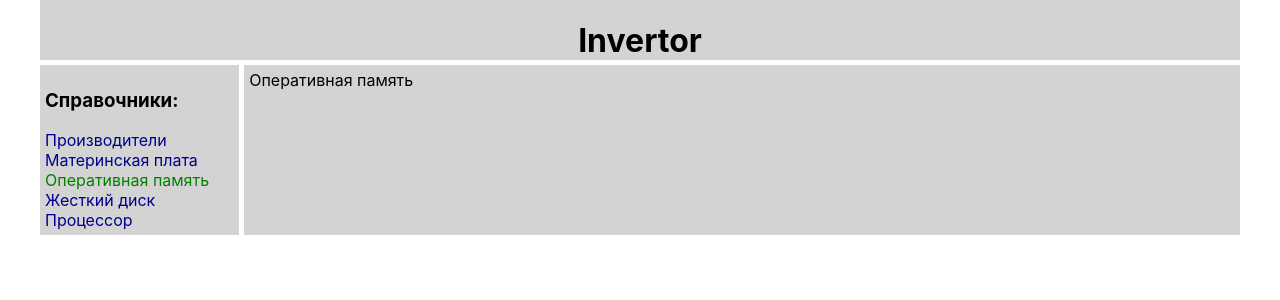
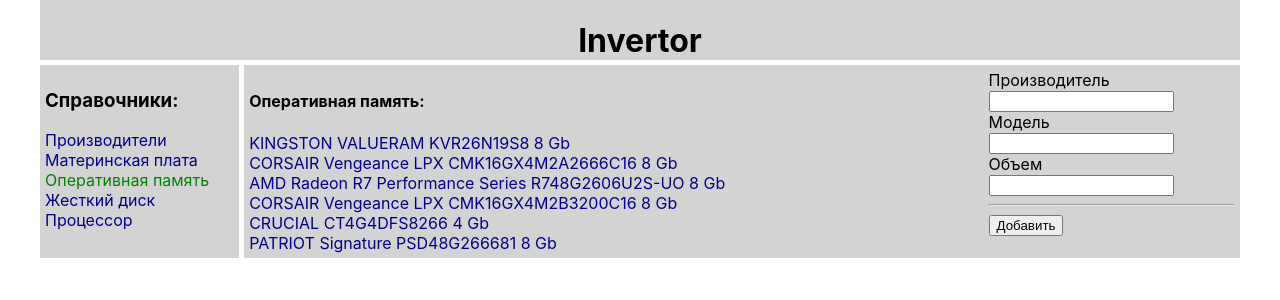
Before and after one commit to andropovdv/r_invert, a React (Create React App) app: page /rams in a window 1280 px wide. Shown: the top 300 px of the page. Built offline with nearby package versions, Linux system fonts and the light colour scheme.

Commit message:
Привел все компонеты к одному функционалу

```diff
--- a/src/App.js
+++ b/src/App.js
@@ -15,11 +15,16 @@
       <Header />
       <Navbar />
       <div className='app-wrapper-content'>
-        <Route path='/record' render={() => <Record vendors={props.state.vendorPage.vendors} addVendor={props.addVendor}/>} />
-        <Route path='/mboards' render={() => <MBoards state={props.state.mboardPage} />} />
-        <Route path='/rams' component={Rams} />
-        <Route path='/hdds' render={() => <Hdds hdds={props.state.hddPage.hdds} />} />
-        <Route path='/cpus' render={() => <Cpus cpusData={props.state.cpuPage.cpusData} addCpu={props.addCpu}/>} />
+        <Route path='/record' render={() =>
+          <Record vendors={props.state.vendorPage.vendors} addVendor={props.addVendor} />} />
+        <Route path='/mboards' render={() =>
+          <MBoards state={props.state.mboardPage} addSoket={props.addSoket} />} />
+        <Route path='/rams' render={() =>
+          <Rams rams={props.state.ramPage.rams} addRam={props.addRam} />} />
+        <Route path='/hdds' render={() =>
+          <Hdds hdds={props.state.hddPage.hdds} addHdd={props.addHdd} />} />
+        <Route path='/cpus' render={() =>
+          <Cpus cpusData={props.state.cpuPage.cpusData} addCpu={props.addCpu} />} />
       </div>
     </div>
   );
--- a/src/bll/state.js
+++ b/src/bll/state.js
@@ -1,4 +1,5 @@
 import { rerenderEntireTree } from "../render";
+
 
 let state = {
     vendorPage: {
@@ -16,6 +17,17 @@
             { id: '5', vendor: 'AMD', model: 'A8 9600' },
             { id: '6', vendor: 'INTEL', model: 'Core i3 9100F' }
         ]
+    },
+    ramPage: {
+        rams: [
+            {id: 1, vendor: 'KINGSTON', model: 'VALUERAM KVR26N19S8', volume: '8 Gb'},
+            {id: 2, vendor: 'CORSAIR', model: 'Vengeance LPX CMK16GX4M2A2666C16', volume: '8 Gb'},
+            {id: 3, vendor: 'AMD Radeon', model: 'R7 Performance Series R748G2606U2S-UO', volume: '8 Gb'},
+            {id: 4, vendor: 'CORSAIR', model: 'Vengeance LPX CMK16GX4M2B3200C16', volume: '8 Gb'},
+            {id: 5, vendor: 'CRUCIAL', model: 'CT4G4DFS8266', volume: '4 Gb'},
+            {id: 6, vendor: 'PATRIOT', model: 'Signature PSD48G266681', volume: '8 Gb'}
+        ]
+
     },
     mboardPage: {
         mboards: [
@@ -66,4 +78,35 @@
     rerenderEntireTree(state)
 }
 
+export let addHdd = (textVendor, textModel) => {
+    let newHdd = {
+        id: 7,
+        vendor: textVendor,
+        model: textModel
+    }
+    state.hddPage.hdds.push(newHdd);
+    rerenderEntireTree(state);
+}
+
+export let addRam = (textVendor, textModel, textVolume) => {
+    let newRam = {
+        id: 7,
+        vendor: textVendor,
+        model: textModel,
+        volume: textVolume
+
+    }
+    state.ramPage.rams.push(newRam);
+    rerenderEntireTree(state)
+}
+
+export let addSoket = (textSoket) => {
+    let newSoket = {
+        id: 5,
+        soket: textSoket
+    }
+    state.mboardPage.sokets.push(newSoket);
+    rerenderEntireTree(state);
+}
+
 export default state;
--- a/src/componets/Hdds/Hdds.jsx
+++ b/src/componets/Hdds/Hdds.jsx
@@ -3,12 +3,22 @@
 import HddItem from './HddItem/hddItem';
 
 const Hdds = (props) => {
-
     let hddsElement = props.hdds.map((h) => {
         return (
             <HddItem id={h.id} vendor={h.vendor} model={h.model} />
         )
     });
+
+    let newModel = React.createRef();
+    let newVendor = React.createRef();
+
+    let addHdd = () => {
+        let textVendor = newVendor.current.value;
+        let textModel = newModel.current.value;
+        props.addHdd(textVendor, textModel);
+        newVendor.current.value = '';
+        newModel.current.value = '';
+    }
 
     return (
         <div className={s.hdds}>
@@ -18,26 +28,19 @@
             </div>
             <div>
                 <div className={s.item}>
-                    <b>Добавить</b>
+                    <button><b>Добавить</b></button>
                 </div>
-                <div className={s.item}>
-                    <textarea></textarea>
-                </div>
-                <div className={s.item}>
-                    <button>Добавить</button>
-                </div>
-                {/* TODO доработать добавление по полям state */}
                 <hr />
                 <div className={s.item}>
                     <label>Производитель</label>
-                    <input />
+                    <input ref={newVendor} />
                 </div>
                 <div className={s.item}>
                     <label>Модель</label><br />
-                    <input />
+                    <input ref={newModel} />
                 </div>
                 <div>
-                    <button>Добавить</button>
+                    <button onClick={addHdd}>Добавить</button>
                 </div>
             </div>
         </div>
--- a/src/componets/MBoards/MBoards.jsx
+++ b/src/componets/MBoards/MBoards.jsx
@@ -21,11 +21,12 @@
         )
     })
 
-let newSoket = React.createRef();
-let addSoket = () => {
-    let textSoket = newSoket.current.value;
-    alert(textSoket)
-}
+    let newSoket = React.createRef();
+    let addSoket = () => {
+        let textSoket = newSoket.current.value;
+        props.addSoket(textSoket);
+        newSoket.current.value = '';
+    }
 
     return (
         <div className={s.mboards}>
@@ -41,8 +42,8 @@
                     {soketElements}
                 </div>
                 <div>
-                    <hr/>
-                    <input ref={newSoket}/>
+                    <hr />
+                    <input ref={newSoket} />
                 </div>
                 <div>
                     <button onClick={addSoket}>Добавить</button>
--- /dev/null
+++ b/src/componets/Rams/RamItem/ramItem.jsx
@@ -0,0 +1,15 @@
+import React from 'react';
+import s from './ramItem.module.css'
+import { NavLink } from 'react-router-dom';
+
+const RamItem = (props) => {
+    debugger;
+    let path = "/Rams/" + props.id;
+    return (
+        <div className={s.item}>
+            <NavLink to={path} activeClassName={s.activeLink}>{props.vendor} {props.model} {props.volume}</NavLink>
+        </div>
+    )
+}
+
+export default RamItem;
--- /dev/null
+++ b/src/componets/Rams/RamItem/ramItem.module.css
@@ -0,0 +1,3 @@
+.item a.activeLink {
+    color: green;
+}
--- a/src/componets/Rams/Rams.jsx
+++ b/src/componets/Rams/Rams.jsx
@@ -1,9 +1,54 @@
 import React from 'react';
-//import s from './Rams.module.css';
+import RamItem from './RamItem/ramItem';
+import s from './Rams.module.css';
 
 const Rams = (props) => {
+
+    let RamsElements = props.rams.map((r) => {
+        return (
+            <RamItem id={r.id} vendor={r.vendor} model={r.model} volume={r.volume} />
+        )
+    })
+
+    let newVendor = React.createRef();
+    let newModel = React.createRef();
+    let volume = React.createRef();
+
+    let addRam = () => {
+        let textVendor = newVendor.current.value;
+        let textModel = newModel.current.value;
+        let textVolume = volume.current.value;
+        props.addRam(textVendor, textModel, textVolume);
+        newVendor.current.value = '';
+        newModel.current.value = '';
+        volume.current.value = '';
+    }
+
     return (
-        <div>Оперативная память</div>
+        <div className={s.rams}>
+            <div className={s.ram_items}>
+                <h4>Оперативная память:</h4>
+                {RamsElements}
+            </div>
+            <div>
+                <div className={s.item}>
+                    <label>Производитель</label>
+                    <input ref={newVendor} />
+                </div>
+                <div className={s.item}>
+                    <label>Модель</label><br />
+                    <input ref={newModel} />
+                </div>
+                <div className={s.item}>
+                    <label>Объем</label><br />
+                    <input ref={volume} />
+                </div>
+                <hr />
+                <div>
+                    <button onClick={addRam}>Добавить</button>
+                </div>
+            </div>
+        </div>
     )
 }
 
--- a/src/componets/Rams/Rams.module.css
+++ b/src/componets/Rams/Rams.module.css
@@ -0,0 +1,9 @@
+.rams {
+    display: grid;
+    grid-template-columns: 9fr 3fr;
+}
+
+.ram_items a{
+    text-decoration: none;
+    color: darkblue;
+}
--- a/src/componets/Record/MyVendor/MyVendor.jsx
+++ b/src/componets/Record/MyVendor/MyVendor.jsx
@@ -18,7 +18,7 @@
         let textName = newVendorName.current.value;
         let textFullName = newVendorFullName.current.value;
         props.addVendor(textName, textFullName);
-        newVendorName.current.value ='';
+        newVendorName.current.value = '';
         newVendorFullName.current.value = '';
     }
 
--- a/src/render.js
+++ b/src/render.js
@@ -2,14 +2,14 @@
 import ReactDOM from 'react-dom';
 import './index.css';
 import App from './App';
-import { addVendor, addCpu } from './bll/state'
+import { addVendor, addCpu, addHdd, addSoket, addRam } from './bll/state'
 import { BrowserRouter } from 'react-router-dom';
 
 export let rerenderEntireTree = (state) => {
   ReactDOM.render(
     <React.StrictMode>
       <BrowserRouter>
-        <App state={state} addVendor={addVendor} addCpu={addCpu} />
+        <App state={state} addVendor={addVendor} addCpu={addCpu} addHdd={addHdd} addSoket={addSoket} addRam={addRam}/>
       </BrowserRouter>
     </React.StrictMode>,
     document.getElementById('root')
```
